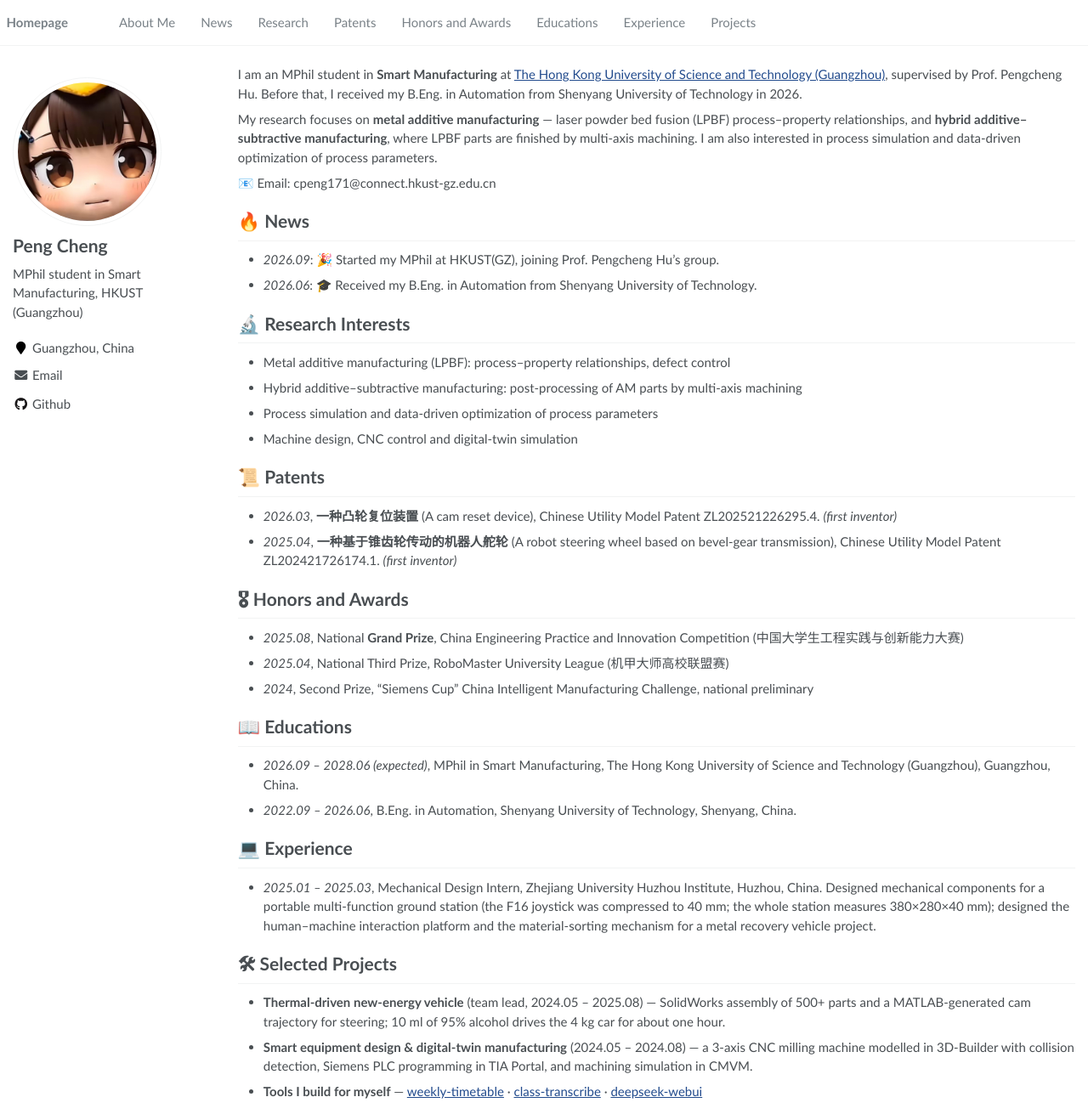
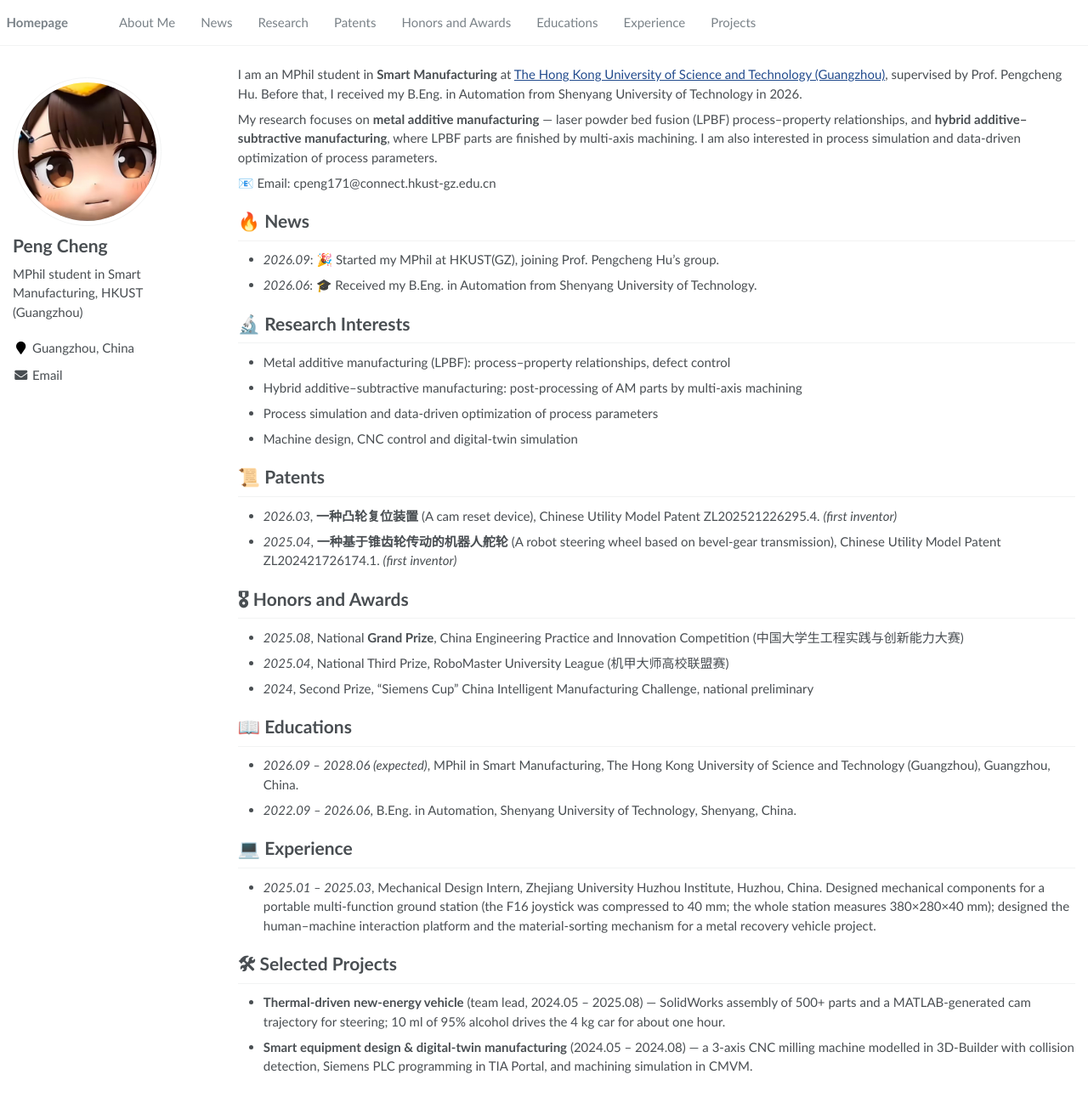
Before and after one commit to PCsmiles/PCsmiles.github.io, a Jekyll site: the page built from _pages/about.md, in a window 1280 px wide and 1311 px high. Shown: the whole window at 85% size. Built offline with Jekyll 4.4.1, drawn with Linux system fonts in a browser that asks for light colours; part of the change alters nothing that is shown.

Commit message:
Remove self-built tools list and GitHub link

```diff
--- a/_config.yml
+++ b/_config.yml
@@ -37,7 +37,7 @@ author:
   flickr           :
   facebook         :
   foursquare       :
-  github           : "PCsmiles"
+  github           :
   google_plus      :
   keybase          :
   instagram        :
--- a/_pages/about.md
+++ b/_pages/about.md
@@ -45,4 +45,3 @@ My research focuses on **metal additive manufacturing** — laser powder bed fus
 # 🛠 Selected Projects
 - **Thermal-driven new-energy vehicle** (team lead, 2024.05 – 2025.08) — SolidWorks assembly of 500+ parts and a MATLAB-generated cam trajectory for steering; 10 ml of 95% alcohol drives the 4 kg car for about one hour.
 - **Smart equipment design & digital-twin manufacturing** (2024.05 – 2024.08) — a 3-axis CNC milling machine modelled in 3D-Builder with collision detection, Siemens PLC programming in TIA Portal, and machining simulation in CMVM.
-- **Tools I build for myself** — [weekly-timetable](https://github.com/PCsmiles/weekly-timetable) · [class-transcribe](https://github.com/PCsmiles/class-transcribe) · [deepseek-webui](https://github.com/PCsmiles/deepseek-webui)
```
